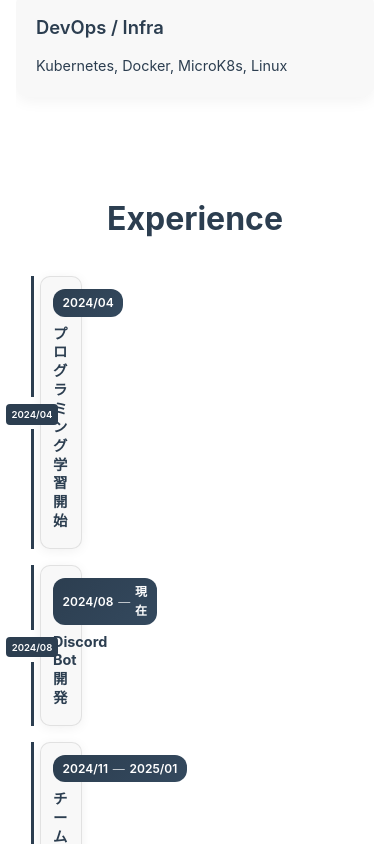
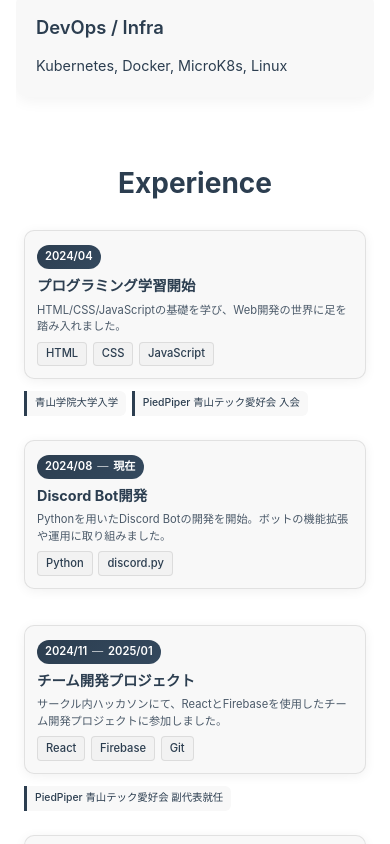
Before and after one commit to chrom9103/Portfolio-site, a Vue app: page / in a window 390 px wide. Shown: the part 1360-2204 px from the top of the page. Built offline with nearby package versions, Linux system fonts and the light colour scheme.

Commit message:
fix(TimelineSection): 540px以下でのレイアウト崩れを修正し1カラムレイアウトを実装

```diff
--- a/src/components/home/TimelineSection.vue
+++ b/src/components/home/TimelineSection.vue
@@ -175,6 +175,8 @@ const timelineRows = computed<TimelineRow[]>(() => {
 .timeline-section {
   padding: 4rem 0;
   border-bottom: 1px solid var(--color-border);
+  width: 100%;
+  overflow-x: hidden;
 }
 
 .section-heading {
@@ -189,6 +191,8 @@ const timelineRows = computed<TimelineRow[]>(() => {
   max-width: 1100px;
   margin: 0 auto;
   padding: 0 1rem;
+  width: 100%;
+  box-sizing: border-box;
 }
 
 /* Timeline Row */
@@ -200,6 +204,8 @@ const timelineRows = computed<TimelineRow[]>(() => {
   margin-bottom: 1rem;
   opacity: 0;
   animation: fadeIn 0.5s ease forwards;
+  width: 100%;
+  box-sizing: border-box;
 }
 
 .timeline-row:nth-child(2) { animation-delay: 0.05s; }
@@ -240,6 +246,8 @@ const timelineRows = computed<TimelineRow[]>(() => {
   box-shadow: 0 2px 12px rgba(0, 0, 0, 0.06);
   transition: transform 0.2s ease, box-shadow 0.2s ease;
   width: 100%;
+  box-sizing: border-box;
+  overflow: hidden;
 }
 
 .timeline-card:hover {
@@ -285,6 +293,8 @@ const timelineRows = computed<TimelineRow[]>(() => {
   color: var(--color-heading);
   margin-bottom: 0.35rem;
   line-height: 1.3;
+  word-wrap: break-word;
+  overflow-wrap: break-word;
 }
 
 .card-description {
@@ -293,6 +303,8 @@ const timelineRows = computed<TimelineRow[]>(() => {
   line-height: 1.5;
   margin-bottom: 0.5rem;
   opacity: 0.85;
+  word-wrap: break-word;
+  overflow-wrap: break-word;
 }
 
 .card-tags {
@@ -405,18 +417,12 @@ const timelineRows = computed<TimelineRow[]>(() => {
     font-size: 2rem;
   }
 
-  .header-left,
-  .header-right {
-    font-size: 0.7rem;
-    padding: 0 0.5rem;
-  }
-
   .timeline-card {
-    padding: 0.75rem;
+    padding: 0.75rem 1rem;
   }
 
   .card-title {
-    font-size: 0.9rem;
+    font-size: 0.95rem;
   }
 
   .card-description {
@@ -438,24 +444,81 @@ const timelineRows = computed<TimelineRow[]>(() => {
 }
 
 @media (max-width: 540px) {
+  .timeline-section {
+    padding: 2rem 0;
+  }
+
+  .section-heading {
+    font-size: 1.75rem;
+    margin-bottom: 1.5rem;
+  }
+
+  .timeline-container {
+    padding: 0 0.5rem;
+  }
+
   .timeline-row {
-    grid-template-columns: 0 50px 1fr;
+    grid-template-columns: 1fr;
+    gap: 0.75rem;
+    margin-bottom: 1.5rem;
   }
 
   .timeline-left {
+    order: 2;
+    justify-content: flex-start;
+    padding-right: 0;
+    padding-left: 0;
+  }
+
+  .timeline-center {
     display: none;
   }
 
-  .header-left {
-    display: none;
+  .timeline-right {
+    order: 1;
+    padding-left: 0;
+  }
+
+  .note-items {
+    flex-direction: row;
+    flex-wrap: wrap;
+    align-items: flex-start;
+    gap: 0.35rem;
+  }
+
+  .note-chip {
+    border-right: none;
+    border-left: 3px solid var(--vt-c-indigo);
+    border-radius: 0 6px 6px 0;
+    padding: 0.25rem 0.5rem;
+  }
+
+  @media (prefers-color-scheme: dark) {
+    .note-chip {
+      border-left-color: #42b883;
+    }
+  }
+
+  .note-text {
+    font-size: 0.65rem;
+  }
+
+  .timeline-card {
+    padding: 0.75rem;
+  }
+
+  .card-title {
+    font-size: 0.9rem;
   }
 
   .card-description {
-    display: none;
+    font-size: 0.7rem;
+    margin-bottom: 0.4rem;
   }
 
-  .card-tags {
-    display: none;
+  .period-badge {
+    font-size: 0.7rem;
+    padding: 0.2rem 0.5rem;
   }
 }
 </style>
```
